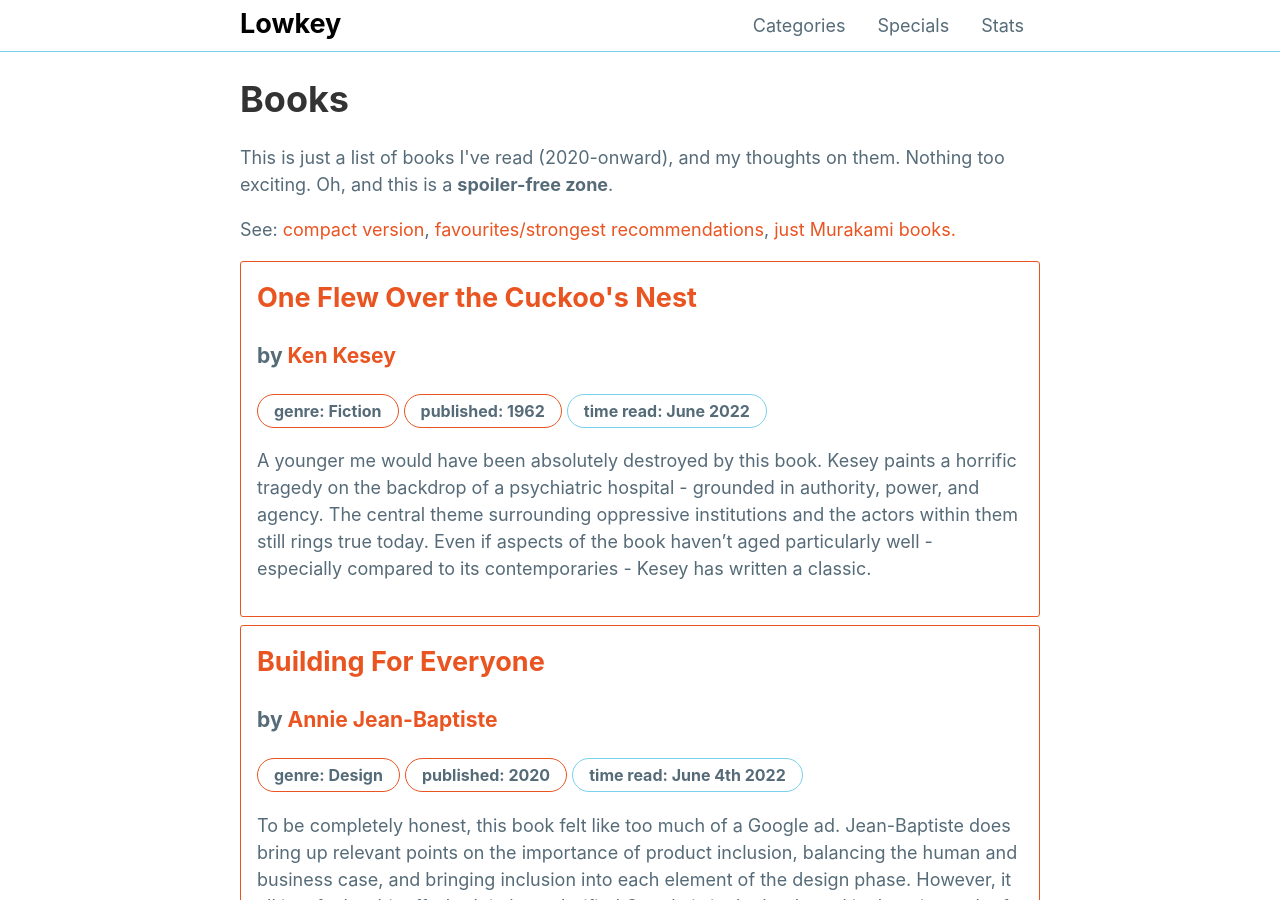
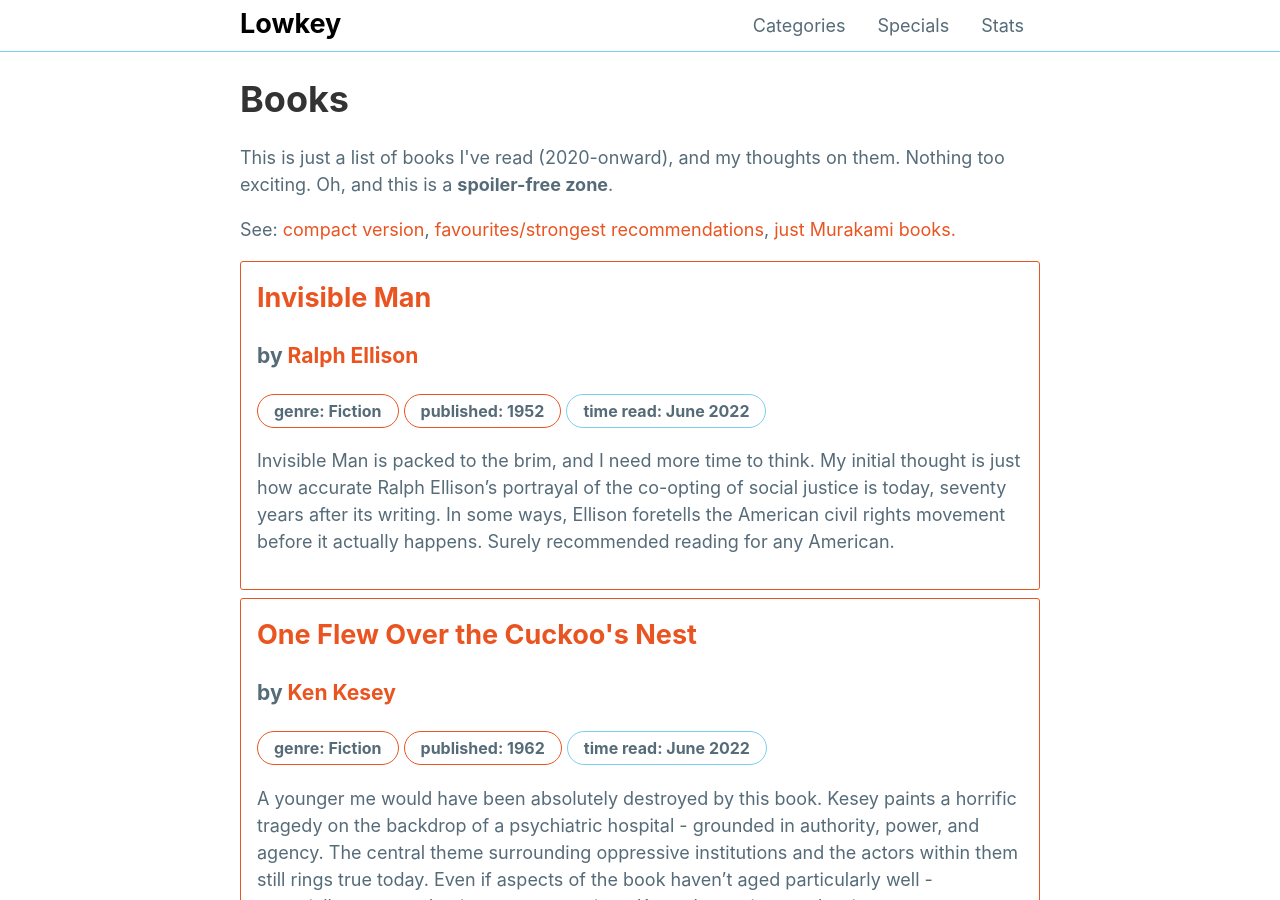
Before and after one commit to mattxwang/lowkey, a Jekyll site: the page built from stats/books.html, in a window 1280 px wide and 900 px high. Built offline with Jekyll 4.4.1, drawn with Linux system fonts in a browser that asks for light colours.

Commit message:
low frequencies

```diff
--- a/_data/books.yml
+++ b/_data/books.yml
@@ -621,3 +621,12 @@ oneflewoverthecuckoosnest:
   time_read: June 2022
   thoughts: >
     A younger me would have been absolutely destroyed by this book. Kesey paints a horrific tragedy on the backdrop of a psychiatric hospital - grounded in authority, power, and agency. The central theme surrounding oppressive institutions and the actors within them still rings true today. Even if aspects of the book haven't aged particularly well - especially compared to its contemporaries - Kesey has written a classic.
+invisibleman:
+  title: Invisible Man
+  author: Ralph Ellison
+  genre: Fiction
+  year_published: 1952
+  time_read: June 2022
+  strong: true
+  thoughts: >
+    Invisible Man is packed to the brim, and I need more time to think. My initial thought is just how accurate Ralph Ellison's portrayal of the co-opting of social justice is today, seventy years after its writing. In some ways, Ellison foretells the American civil rights movement before it actually happens. Surely recommended reading for any American.
```
